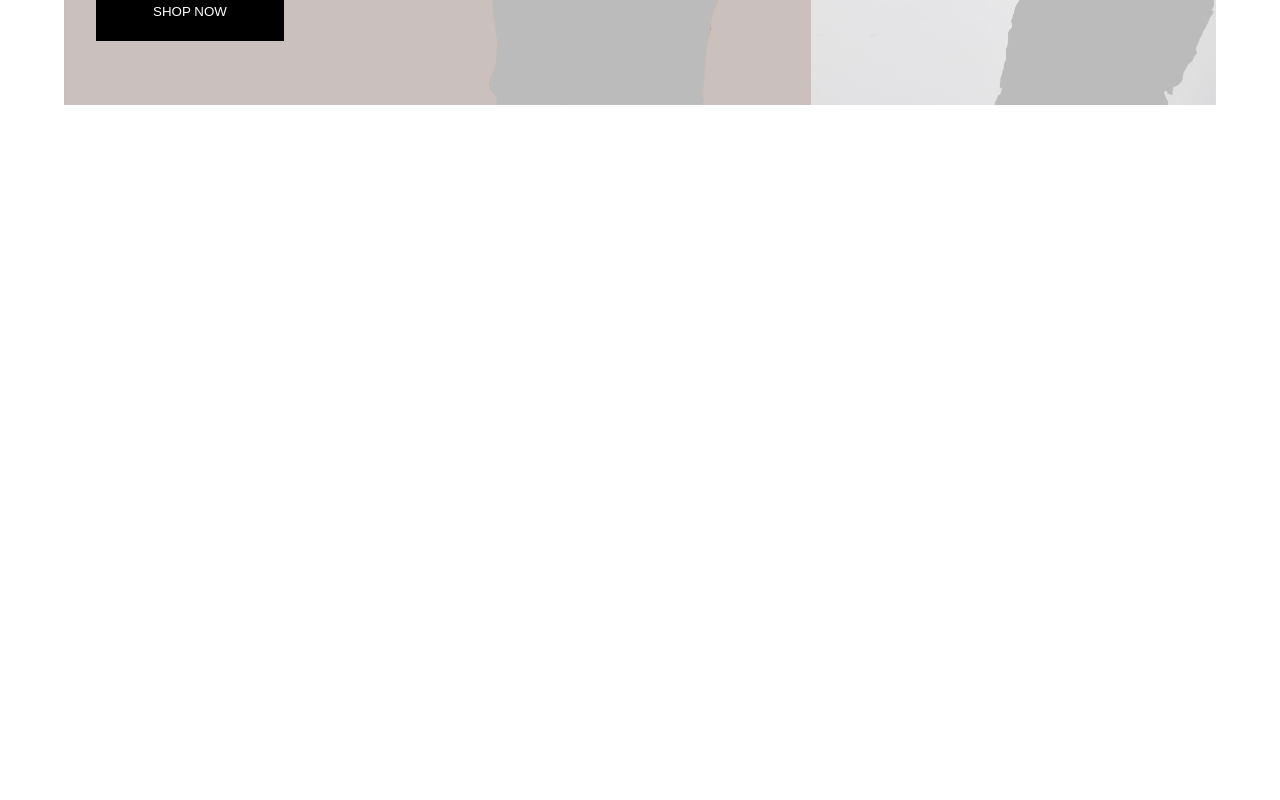
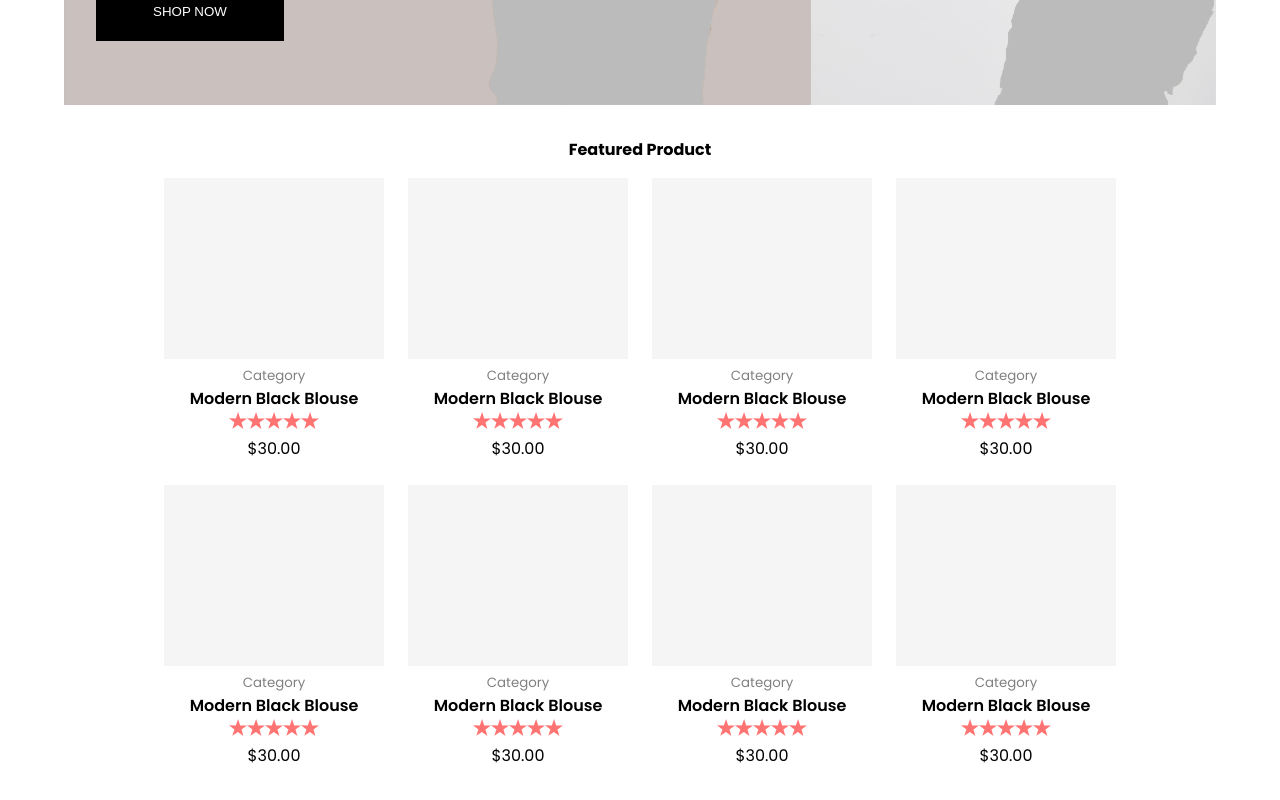
Before and after one commit to saraohman97/fixxo, a React (Create React App) app in the folder e-commerce/: page / in a window 1280 px wide. Shown: the part 1007-1807 px from the top of the page. Before the commit the page ends 1144 px from the top, so only its background shows below. Built offline with nearby package versions, Linux system fonts and the light colour scheme.

Commit message:
Done with featured product. Its missing a hover function and a reduced price class.

```diff
--- a/e-commerce/src/Home.css
+++ b/e-commerce/src/Home.css
@@ -63,9 +63,6 @@ body {
     color: var(--clr-title);
     font-size: 16;
     text-decoration: none;
-}
-.active {
-    color: var(--clr-pink);
 }
 .header .menu .menu-icons {
     display: flex;
@@ -165,3 +162,55 @@ body {
     font-size: 30px;
     line-height: 40px;
 }
+
+
+
+
+
+/* HOME - FEATURED PRODUCT */
+.featured {
+    width: 50%;
+    margin: 0 auto;
+    text-align: center;
+    margin-bottom: 2rem;
+}
+.featured .products {
+    display: grid;
+    grid-template-columns: 1fr 1fr 1fr 1fr;
+    justify-content: center;
+    gap: 1.5rem;
+    margin-top: 1rem;
+}
+.product-item .text {
+    display: flex;
+    flex-direction: column;
+}
+.product-item {
+    position: relative;
+}
+/* .product-item:hover {
+    display: show;
+} */
+.product-item .gray-box {
+    width: 220px;
+}
+.clr-gray {
+    color: gray;
+}
+.not-so-strong {
+    font-weight: 600;
+}
+
+.quick-view {
+    position: absolute;
+    top: 148px;
+    display: none;
+
+    width: 100%;
+    padding-block: 1rem;
+    background-color: var(--clr-pink);
+    color: white;
+}
+.featured-icons {
+    display: none;
+}
--- a/e-commerce/src/Home.js
+++ b/e-commerce/src/Home.js
@@ -2,6 +2,7 @@ import React from 'react'
 import './Home.css'
 import headerImg1 from './img/header-img-1.svg'
 import headerImg2 from './img/header-img-2.svg'
+import ProductItem from './components/ProductItem'
 
 const Home = () => {
   return (
@@ -63,6 +64,21 @@ const Home = () => {
         </div>
 
 
+        <div className="featured">
+            <strong className='title'>Featured Product</strong>
+            <div className="products">
+                <ProductItem className='active' />
+                <ProductItem />
+                <ProductItem />
+                <ProductItem />
+                <ProductItem />
+                <ProductItem />
+                <ProductItem />
+                <ProductItem />
+            </div>
+        </div>
+
+
     </div>
   )
 }
--- /dev/null
+++ b/e-commerce/src/components/ProductItem.js
@@ -0,0 +1,31 @@
+import React from 'react'
+import grayBox from '../img/gray-box.svg'
+import star from '../img/star.svg'
+
+const ProductItem = () => {
+  return (
+    <div className='product-item'>
+      <div className="quick-view">QUICK VIEW</div>
+      <div className="featured-icons">
+        <i className="fa-solid fa-code-compare"></i>
+        <i className="fa-regular fa-heart"></i>
+        <i className="fa-solid fa-bag-shopping"></i>
+      </div>
+        <img src={grayBox} className='gray-box' alt="" />
+        <div className="text">
+            <small className='clr-gray'>Category</small>
+            <strong className='not-so-strong'>Modern Black Blouse</strong>
+            <div className="stars">
+                <img src={star} alt="" />
+                <img src={star} alt="" />
+                <img src={star} alt="" />
+                <img src={star} alt="" />
+                <img src={star} alt="" />
+            </div>
+            <div>$30.00</div>
+        </div>
+    </div>
+  )
+}
+
+export default ProductItem
```
Also changed, not shown: e-commerce/src/img/gray-box.svg (added), e-commerce/src/img/star.svg (added).
